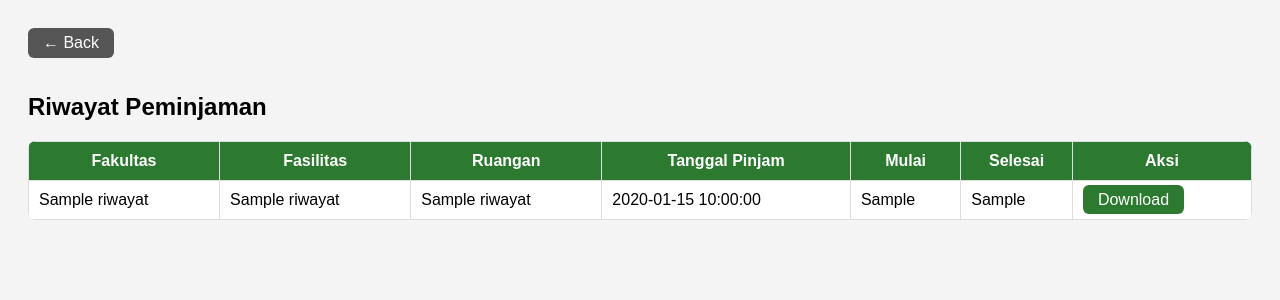
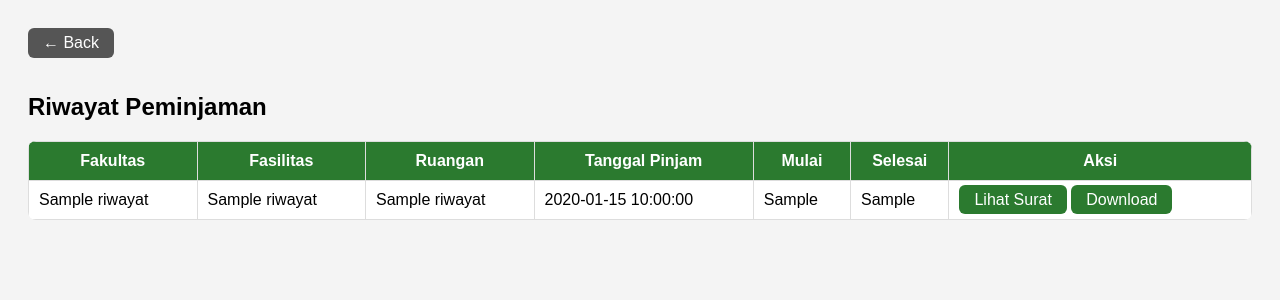
Before and after one commit to mdaffam25/peminjaman, a CodeIgniter 4 app: the page made by app/Views/riwayat.php in a window 1280 px wide. Shown: the top 300 px of the page. Run offline with PHP 8.4 and a stand-in for CodeIgniter, Linux system fonts and the light colour scheme; the template is opened without the code that fills it: most values are stand-ins (such as "Sample title", 1, 10 or a date in 2020); some libraries are stand-ins or nearby versions.

Commit message:
Update riwayat.php

```diff
--- a/app/Views/riwayat.php
+++ b/app/Views/riwayat.php
@@ -1,4 +1,3 @@
-<!DOCTYPE html>
 <html>
 <head>
     <title>Riwayat Peminjaman</title>
@@ -62,7 +61,9 @@
                 <td><?= $row['waktu_mulai']; ?></td>
                 <td><?= $row['waktu_selesai']; ?></td>
                 <td>
-                    <a class="btn" href="/download/surat/<?= $row['id_peminjaman']; ?>">Download</a>
+                    <a class="btn" href="/surat-peminjaman/<?= $row['id_peminjaman']; ?>">Lihat Surat</a>
+                    <a class="btn" href="/surat-peminjaman/download/<?= $row['id_peminjaman']; ?>">Download</a>
+
                 </td>
             </tr>
         <?php endforeach; ?>
```
